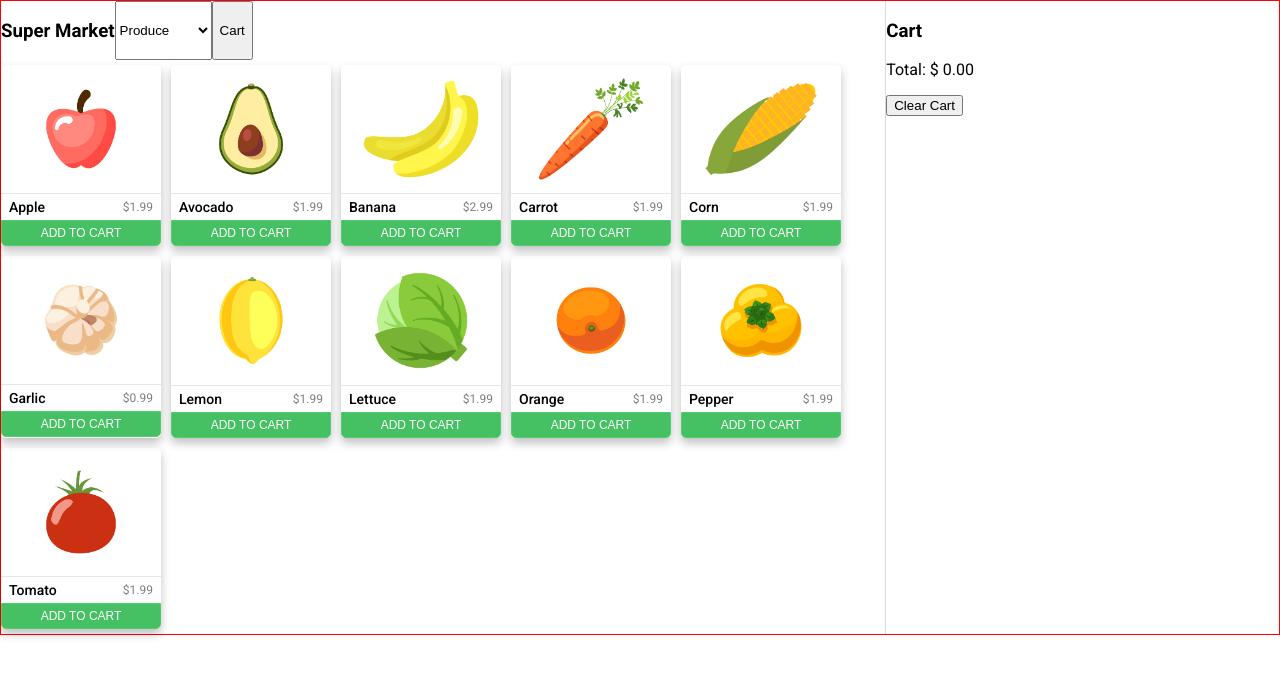
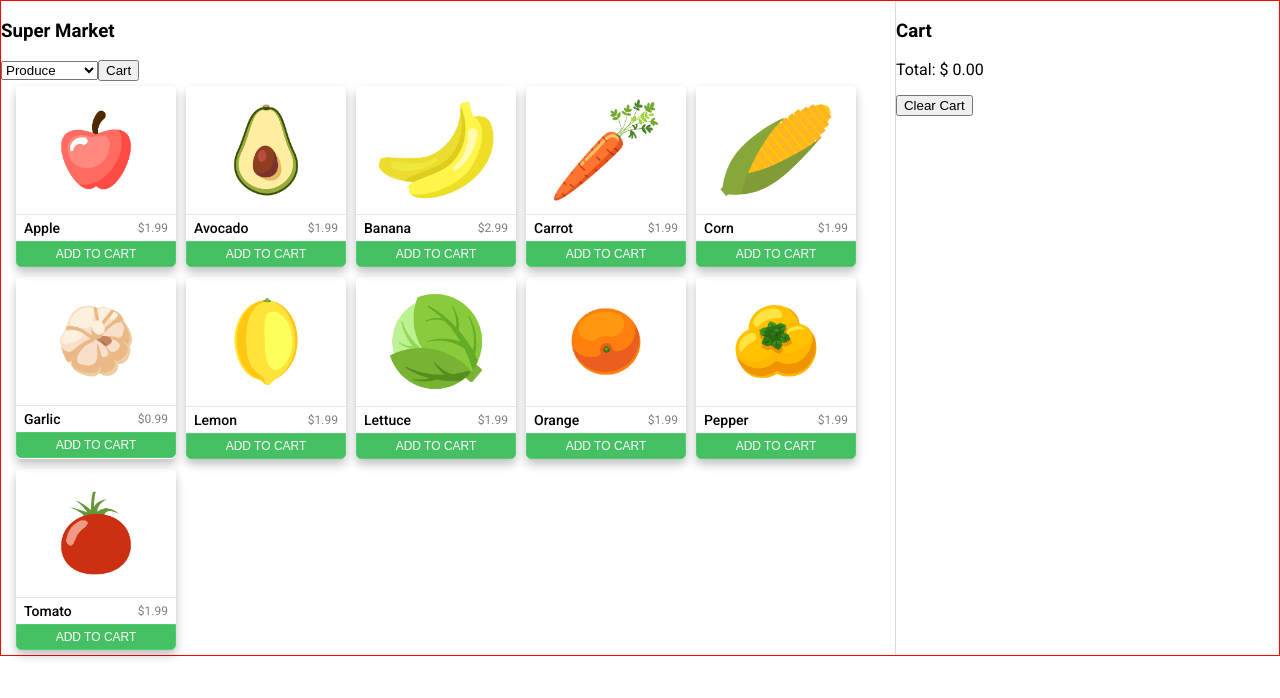
Before and after one commit to whlong1/reactville, a React (Create React App) app: page / in a window 1280 px wide. Shown: the top 698 px of the page. Built offline with nearby package versions, Linux system fonts and the light colour scheme.

Commit message:
resolve flex wrap issues

```diff
--- a/src/SuperMarket/SuperMarket.jsx
+++ b/src/SuperMarket/SuperMarket.jsx
@@ -47,9 +47,7 @@ const SuperMarket = () => {
         />
       </section>
 
-      {toggleCart &&
-        <Cart cart={cart} removeFromCart={removeFromCart} setCart={setCart} />
-      }
+      {toggleCart && <Cart cart={cart} removeFromCart={removeFromCart} setCart={setCart} />}
 
     </div>
   )
--- a/src/SuperMarket/styles/style.css
+++ b/src/SuperMarket/styles/style.css
@@ -3,26 +3,22 @@
   display: flex;
 }
 
-.super-market nav {
+.super-market section {
+  width: 70%;
   display: flex;
+  flex-direction: column;
+}
+
+.cart {
+  width: 30%;
+  border-left: 1px solid #dbdbdb;
 }
 
 .product-list {
   display: flex;
   flex-wrap: wrap;
-  grid-area: products;
+  padding: 0px 15px 0px 15px;
 }
-
-/* .super-market section {} */
-
-.cart {
-  width: 65%;
-  border-left: 1px solid #dbdbdb;
-}
-
-/* .display-products-section {
-  padding: 0px 15px 0px 15px;
-} */
 
 .product-card {
   display: flex;
@@ -39,6 +35,7 @@
 }
 
 .product-card section {
+  width: 100%;
   display: flex;
   flex-direction: column;
   border-radius: 0px 0px 5px 5px;
```
